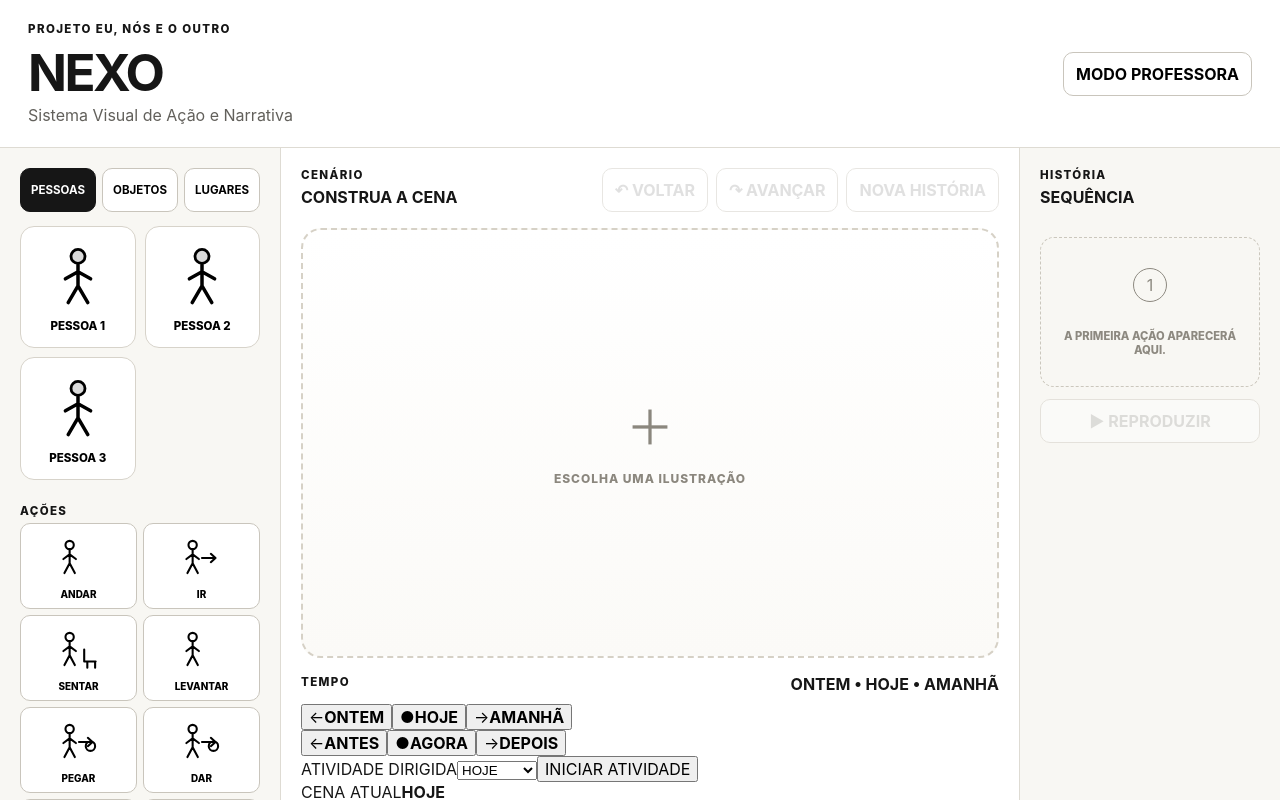
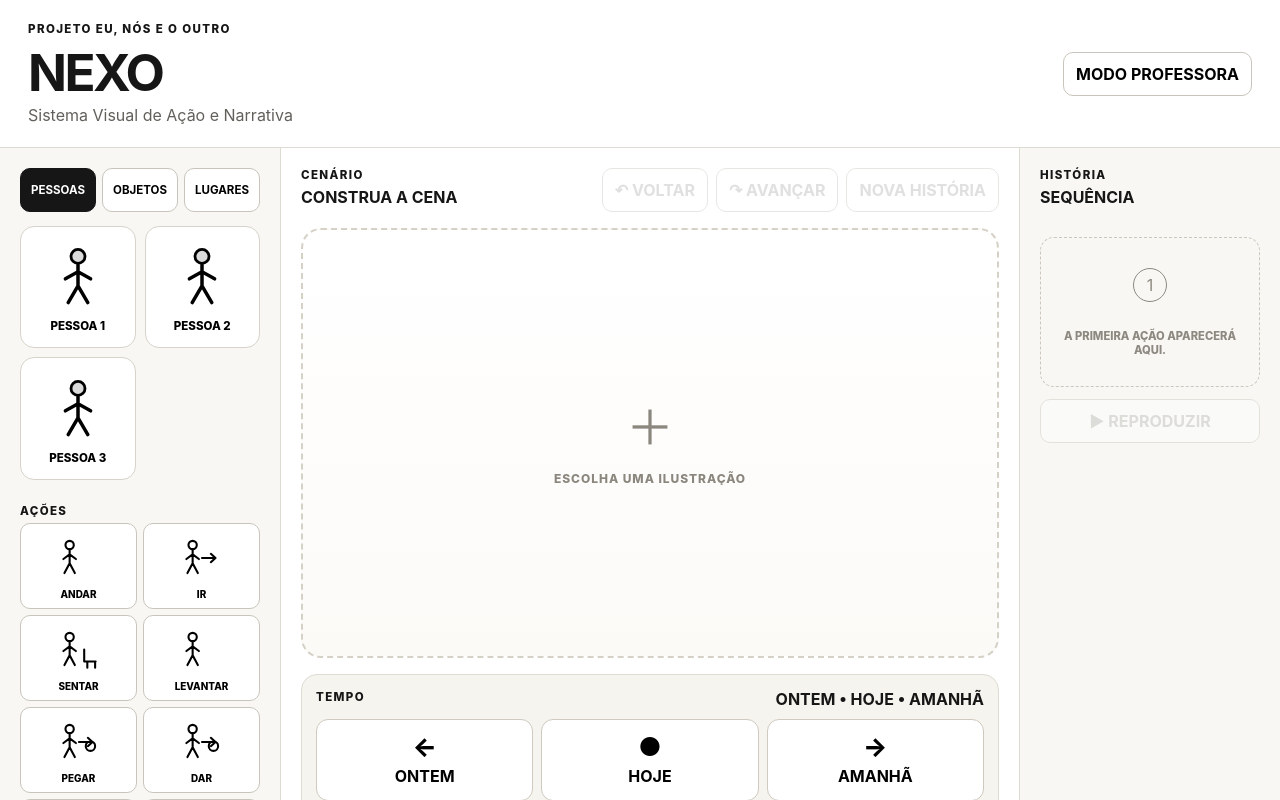
Before and after one commit to aeduardasantana/nexo, a React (Vite) app: page / in a window 1280 px wide. Shown: the top 800 px of the page. Built offline with nearby package versions, Linux system fonts and the light colour scheme.

Commit message:
style: add temporal timeline interface [edufertanapo]

```diff
--- a/src/styles.css
+++ b/src/styles.css
@@ -1159,3 +1159,121 @@ button:disabled { opacity: .42; cursor: not-allowed; }
     justify-content: flex-start;
   }
 }
+
+
+.temporal-builder {
+  border: 1px solid #dedbd3;
+  border-radius: 16px;
+  padding: 14px;
+  background: #f6f4ee;
+}
+
+.temporal-strip,
+.sequence-time {
+  display: grid;
+  grid-template-columns: repeat(3, 1fr);
+  gap: 8px;
+}
+
+.temporal-card,
+.sequence-time button {
+  min-height: 82px;
+  border: 1px solid #cfc9bf;
+  border-radius: 12px;
+  background: #fff;
+  display: grid;
+  place-items: center;
+  align-content: center;
+  gap: 6px;
+  font-weight: 850;
+  cursor: pointer;
+}
+
+.temporal-card.active,
+.sequence-time button.active {
+  background: #161616;
+  color: #fff;
+  border-color: #161616;
+}
+
+.temporal-symbol,
+.sequence-time button span {
+  font-size: 1.6rem;
+  line-height: 1;
+}
+
+.sequence-time {
+  margin-top: 10px;
+}
+
+.sequence-time button {
+  min-height: 64px;
+}
+
+.temporal-task {
+  margin-top: 12px;
+  display: grid;
+  grid-template-columns: minmax(160px, 1fr) minmax(180px, 1fr);
+  gap: 10px;
+  align-items: end;
+}
+
+.temporal-task label {
+  display: grid;
+  gap: 5px;
+}
+
+.temporal-task label span {
+  font-size: .64rem;
+  font-weight: 850;
+  letter-spacing: .08em;
+}
+
+.temporal-task select,
+.temporal-task button {
+  min-height: 44px;
+  border: 1px solid #c9c5bc;
+  border-radius: 10px;
+  background: #fff;
+  padding: 8px 10px;
+  font-weight: 850;
+}
+
+.temporal-task button {
+  background: #161616;
+  color: #fff;
+  cursor: pointer;
+}
+
+.temporal-current {
+  margin-top: 10px;
+  display: flex;
+  justify-content: space-between;
+  gap: 12px;
+  padding: 9px 11px;
+  border-radius: 10px;
+  background: #ece8df;
+}
+
+.temporal-current span {
+  font-size: .64rem;
+  font-weight: 850;
+  letter-spacing: .08em;
+}
+
+.story-time {
+  font-size: .56rem;
+  font-weight: 800;
+  color: #6f6b63;
+}
+
+@media (max-width: 640px) {
+  .temporal-task {
+    grid-template-columns: 1fr;
+  }
+
+  .temporal-card,
+  .sequence-time button {
+    min-height: 70px;
+  }
+}
```
